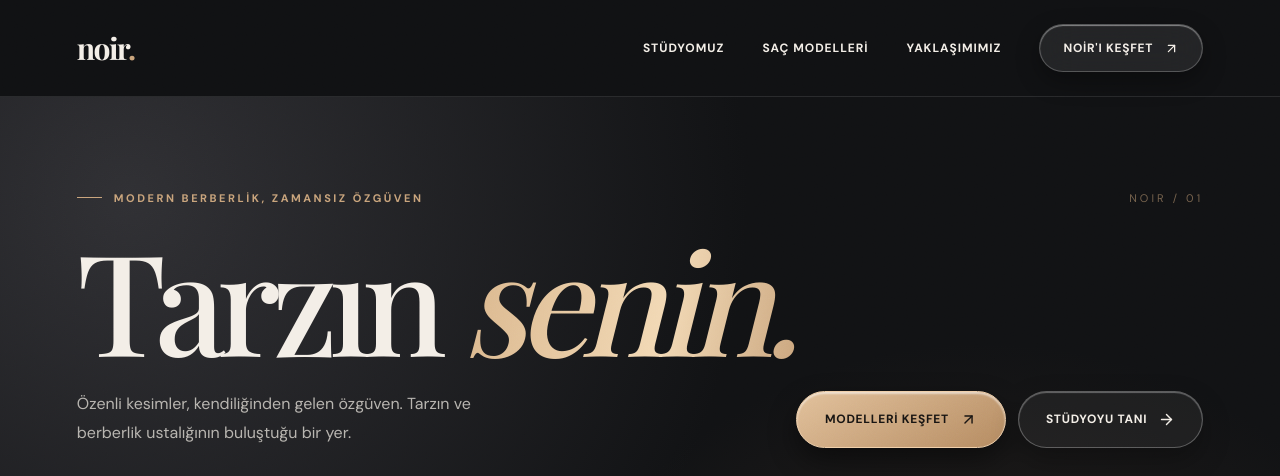
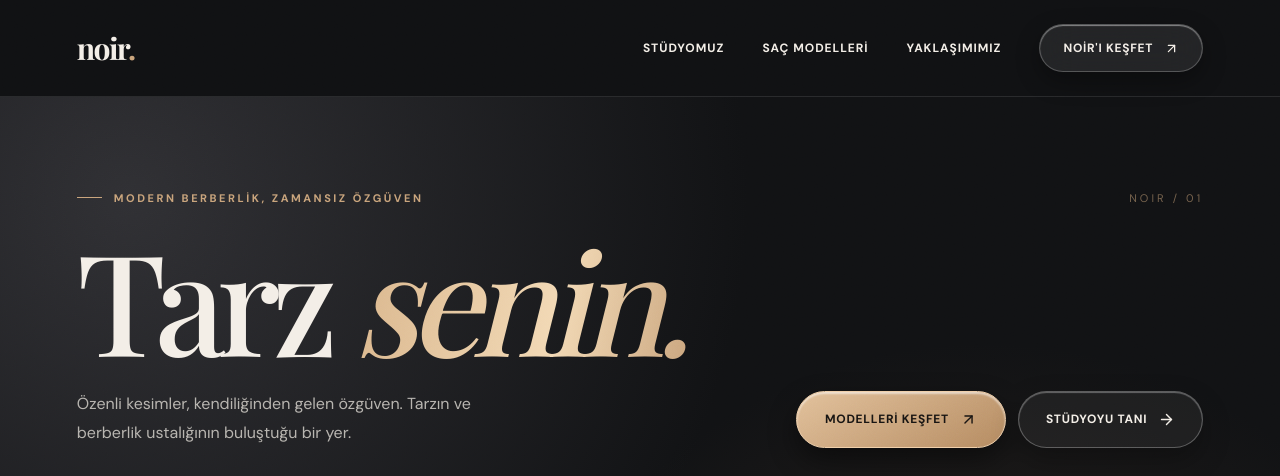
Before and after one commit to ufukkorkmaz-web/hairstyle-demo, a plain HTML site: page index.html in a window 1280 px wide. Shown: the top 476 px of the page. Drawn offline with nearby package versions, Linux system fonts and the light colour scheme; a script that the page names is missing; a web font is replaced by a local one.

Commit message:
Update index.html

```diff
--- a/index.html
+++ b/index.html
@@ -221,7 +221,7 @@
     <section id="home" class="hero canva-section" aria-labelledby="hero-title">
      <div class="hero-content">
       <span class="eyebrow canva-text">Modern berberlik, zamansız özgüven</span>
-      <h1 id="hero-title">Tarzın <em>senin.</em></h1>
+      <h1 id="hero-title">Tarz <em>senin.</em></h1>
      </div>
      <div class="hero-bottom">
       <p class="hero-copy canva-text">Özenli kesimler, kendiliğinden gelen özgüven. Tarzın ve berberlik ustalığının buluştuğu bir yer.</p>
```
